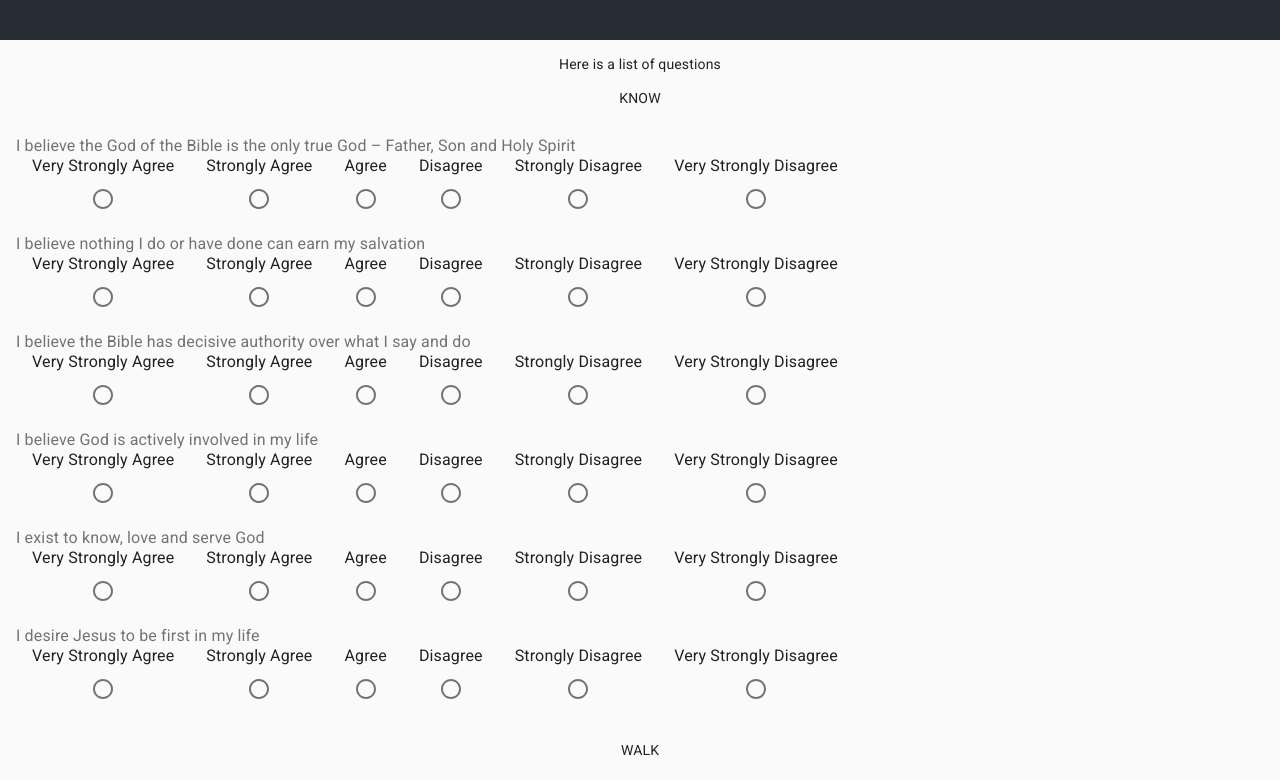
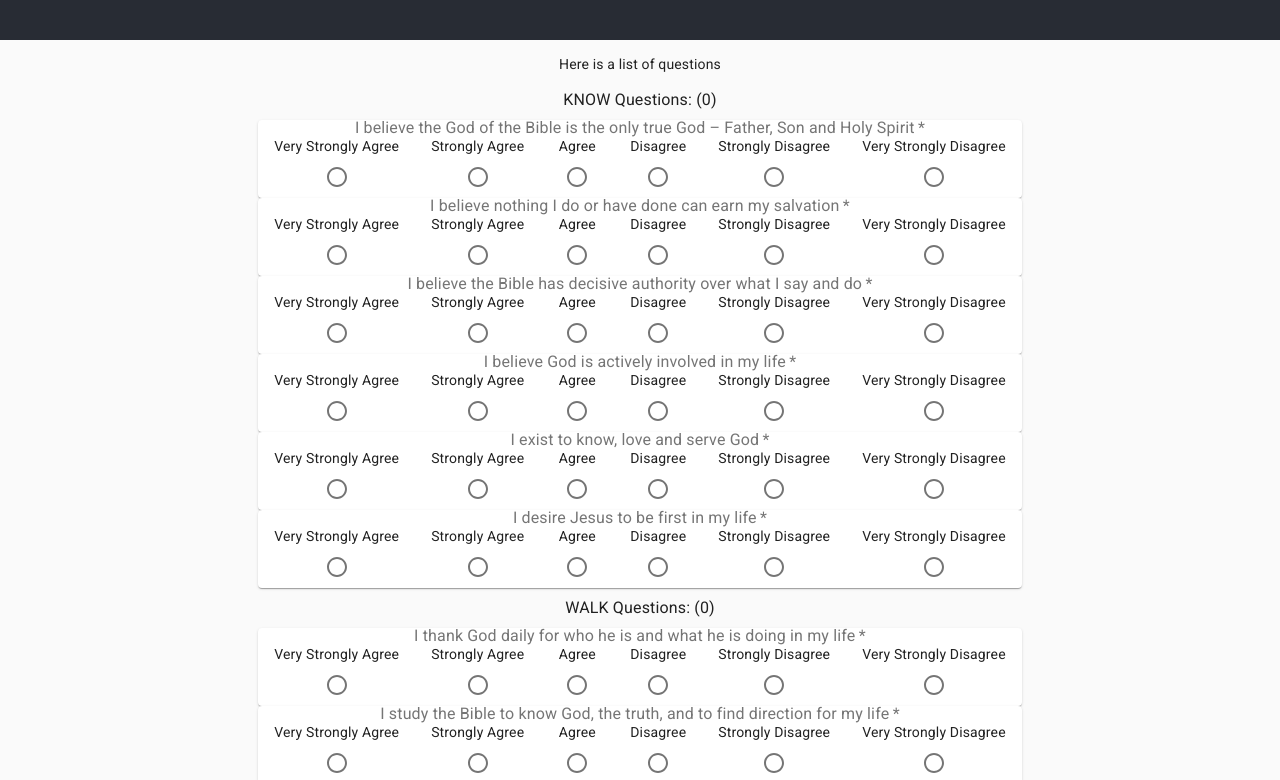
Before and after one commit to ChristopherZhong/grace-spiritual-discovery-tool, a React (Create React App) app: page / in a window 1280 px wide. Shown: the part 760-1540 px from the top of the page. Built offline with nearby package versions, Linux system fonts and the light colour scheme.

Commit message:
Track the scores for each type of question

```diff
--- a/src/components/Choices.tsx
+++ b/src/components/Choices.tsx
@@ -1,33 +1,53 @@
 import { Choice } from '../types/Choice';
-import { FormControlLabel, Radio, RadioGroup } from '@material-ui/core';
-import { ChangeEvent, useState } from 'react';
+import { FormControlLabel, Radio, RadioGroup, Typography } from '@material-ui/core';
+import { ChangeEvent, Component } from 'react';
 import { getText } from '../types/Text';
+import { QuestionType } from '../types/QuestionType';
+import { UpdateAnswerHandler } from './Questions';
 
-function createChoice(choice: Choice, index: number, language: string) {
+function ChoiceFormControlLabel(choice: Choice, index: number, language: string): JSX.Element {
   const text = getText(choice.text, language);
+  const label = <Typography variant='body2'>{text}</Typography>;
+  const value = `${choice.points}`;
   return (
     <FormControlLabel
       control={<Radio/>}
       key={index}
-      label={text}
+      label={label}
       labelPlacement='top'
-      value={text}
+      value={value}
     />
   );
 }
 
-export function Choices(choices: Choice[], language: string) {
-  const [value, setValue] = useState('');
+interface ChoicesProps {
+  choices: Array<Choice>;
+  handleChange: UpdateAnswerHandler;
+  language: string;
+  questionType: QuestionType;
+  questionIndex: number;
+}
 
-  const handleChange = (event: ChangeEvent<HTMLInputElement>) => {
-    setValue(event.target.value);
-  };
+export class Choices extends Component<ChoicesProps> {
+  constructor(props: ChoicesProps) {
+    super(props);
+  }
 
-  const mapChoice = (choice: Choice, index: number) => createChoice(choice, index, language);
-
-  return (
-    <RadioGroup aria-label="options" name="options" onChange={handleChange} row value={value}>
-      {choices.map(mapChoice)}
-    </RadioGroup>
-  );
+  render(): JSX.Element {
+    const { choices, handleChange, language, questionIndex, questionType } = this.props;
+    const mapChoice = (choice: Choice, index: number) => ChoiceFormControlLabel(choice, index, language);
+    return (
+      <RadioGroup
+        aria-label='choices'
+        name='choices'
+        onChange={(event: ChangeEvent<HTMLInputElement>) => {
+          console.log(`>>> Choices::render()::onChange(): index=${questionIndex} : ${event.target.value}`);
+          handleChange(questionType, questionIndex, Number(event.target.value));
+        }}
+        row
+      >
+        {choices.map(mapChoice)}
+      </RadioGroup>
+    );
+  }
 }
--- a/src/components/Questions.tsx
+++ b/src/components/Questions.tsx
@@ -2,24 +2,33 @@ import questionsJson from '../questions.json';
 import { Question } from '../types/Question';
 import { QuestionType } from '../types/QuestionType';
 import { Choices } from './Choices';
-import { FormControl, FormLabel, List, ListItem } from '@material-ui/core';
+import { Card, FormControl, FormLabel, List, Typography } from '@material-ui/core';
 import { getText } from '../types/Text';
+import { Component } from 'react';
 
-const questions = questionsJson as Question[];
+const questions = questionsJson as Array<Question>;
 
-function createQuestion(question: Question, index: number, language: string): JSX.Element {
+function QuestionFormControl(question: Question, index: number, language: string, handleChange: UpdateAnswerHandler): JSX.Element {
   return (
-    <ListItem key={index}>
-      <FormControl>
-        <FormLabel>{getText(question.text, language)}</FormLabel>
-        {Choices(question.choices, language)}
-      </FormControl>
-    </ListItem>
+    <FormControl
+      component={Card}
+      key={`${question.type}-${index}`}
+      required
+    >
+      <FormLabel required>{getText(question.text, language)}</FormLabel>
+      <Choices
+        choices={question.choices}
+        language={language}
+        handleChange={handleChange}
+        questionType={question.type}
+        questionIndex={index}
+      />
+    </FormControl>
   );
 }
 
-function createQuestions(questions: Question[], language: string): JSX.Element {
-  const mapQuestion = (question: Question, index: number) => createQuestion(question, index, language);
+function QuestionsList(questions: Array<Question>, language: string, handleChange: UpdateAnswerHandler): JSX.Element {
+  const mapQuestion = (question: Question, index: number) => QuestionFormControl(question, index, language, handleChange);
   return (
     <List component='ol'>
       {questions.map(mapQuestion)}
@@ -27,32 +36,145 @@ function createQuestions(questions: Question[], language: string): JSX.Element {
   );
 }
 
-function createQuestionsBy(type: QuestionType): JSX.Element {
-  const filter: Question[] = questions.filter(value => value.type === type);
+function QuestionsByType(type: QuestionType, handleChange: UpdateAnswerHandler, getScore: GetScore): JSX.Element {
+  const filter: Array<Question> = questions.filter(value => value.type === type);
   return (
     <div>
-      <p>{type}</p>
-      <div>{createQuestions(filter, 'en')}</div>
+      <Typography>{type} Questions: ({getScore(type)})</Typography>
+      {QuestionsList(filter, 'en', handleChange)}
     </div>
   );
 }
 
-const KnowQuestions = () => createQuestionsBy(QuestionType.Know);
-const WalkQuestions = () => createQuestionsBy(QuestionType.Walk);
-const RelateQuestions = () => createQuestionsBy(QuestionType.Relate);
-const ServeQuestions = () => createQuestionsBy(QuestionType.Serve);
-const ShareQuestions = () => createQuestionsBy(QuestionType.Share);
+// const WalkQuestions = (handleChange: ChangeEventHandler<HTMLInputElement>) => createQuestionsBy(QuestionType.Walk, handleChange);
+// const RelateQuestions = (handleChange: ChangeEventHandler<HTMLInputElement>) => createQuestionsBy(QuestionType.Relate, handleChange);
+// const ServeQuestions = (handleChange: ChangeEventHandler<HTMLInputElement>) => createQuestionsBy(QuestionType.Serve, handleChange);
+// const ShareQuestions = (handleChange: ChangeEventHandler<HTMLInputElement>) => createQuestionsBy(QuestionType.Share, handleChange);
 
-export function Questions(): JSX.Element {
-  return (
-    <div>
-      <p>Here is a list of questions</p>
+interface QuestionsState {
+  answersByType: Map<QuestionType, Array<number>>;
+  questionsByType: Map<QuestionType, Array<Question>>;
+  scoreByType: Map<QuestionType, number>;
+}
 
-      <KnowQuestions/>
-      <WalkQuestions/>
-      <RelateQuestions/>
-      <ServeQuestions/>
-      <ShareQuestions/>
-    </div>
-  );
+export interface UpdateAnswerHandler {
+  (questionType: QuestionType, questionIndex: number, value: number): void;
 }
+
+export interface GetScore {
+  (questionType: QuestionType): number;
+}
+
+function initQuestionsByType(questions: Array<Question>): Map<QuestionType, Array<Question>> {
+  const questionsByType = new Map<QuestionType, Array<Question>>();
+  questions.forEach((question: Question) => {
+    console.debug(`>>> Questions::toQuestionsByType() : questions loop : question=${JSON.stringify(question)}`);
+    let element = questionsByType.get(question.type);
+    if (element === undefined) {
+      element = new Array<Question>();
+      questionsByType.set(question.type, element);
+    }
+    element.push(question);
+  });
+  return questionsByType;
+}
+
+function initAnswersByType(questionsByType: Map<QuestionType, Array<Question>>): Map<QuestionType, Array<number>> {
+  const answersByType = new Map<QuestionType, Array<number>>();
+  questionsByType.forEach((value, key) => {
+    answersByType.set(key, Array(value.length).fill(0));
+  });
+  return answersByType;
+}
+
+function initScoreByType(answersByType: Map<QuestionType, Array<number>>): Map<QuestionType, number> {
+  const scoreByType = new Map<QuestionType, number>();
+  answersByType.forEach((value, key) => {
+    scoreByType.set(key, value.reduce(sum, 0));
+  });
+  return scoreByType;
+}
+
+function sum(previousValue: number, currentValue: number): number {
+  return previousValue + currentValue;
+}
+
+export class Questions extends Component<any, QuestionsState> {
+  constructor(props: any) {
+    super(props);
+    console.log(`Loading ${questions.length} questions ...`);
+    console.debug(`>>> Questions::constructor() : questions=${JSON.stringify(questions)}`);
+
+    const questionsByType = initQuestionsByType(questions);
+    questionsByType.forEach((value, key) => {
+      console.log(`... ${value.length} ${key} questions`);
+    });
+
+    const answersByType = initAnswersByType(questionsByType);
+    answersByType.forEach((value, key) => {
+      console.log(`... ${key} answers: ${JSON.stringify(value)}`);
+    });
+
+    const scoresByType = initScoreByType(answersByType);
+    scoresByType.forEach(((value, key) => {
+      console.log(`... ${key} score: ${value}`);
+    }));
+
+    this.state = {
+      answersByType: answersByType,
+      questionsByType: questionsByType,
+      scoreByType: scoresByType,
+    };
+    console.debug(`>>> Questions::() : state=${JSON.stringify(this.state)}`);
+  }
+
+  handleChange: UpdateAnswerHandler = (questionType: QuestionType, questionIndex: number, value: number) => {
+    console.debug(`>>> Questions::handleChange() : questionType=${questionType}, questionIndex=${questionIndex}, value=${value}`);
+    let answers: Array<number> | undefined = this.state.answersByType.get(questionType);
+    if (answers === undefined) {
+      console.warn(`Something went wrong! 'get(${questionType})' should return an array`);
+      return;
+    }
+    console.debug(`>>> Questions::handleChange() : BEFORE: questionType=${questionType}, answers=${answers}`);
+    answers = answers.map((current, index) => index === questionIndex ? value : current);
+    console.debug(`>>> Questions::handleChange() :  AFTER: questionType=${questionType}, answers=${answers}`);
+
+    const score = answers.reduce(sum, 0);
+    console.debug(`>>> Questions::handleChange() : score=${score}`);
+
+    const state: QuestionsState = {
+      ...this.state,
+      answersByType: new Map(this.state.answersByType).set(questionType, answers),
+      scoreByType: new Map(this.state.scoreByType).set(questionType, score),
+    };
+    console.debug(`>>> Questions::handleChange() : state=${JSON.stringify(state)}`);
+
+    console.debug(`>>> Questions::handleChange() : BEFORE: ${JSON.stringify(this.state)}`);
+    this.setState(state);
+    console.debug(`>>> Questions::handleChange() :  AFTER: ${JSON.stringify(this.state)}`);
+  };
+
+  getScore: GetScore = (questionType: QuestionType) => {
+    console.debug(`>>> Questions::getScore() : questionType=${questionType}`);
+    const score = this.state.scoreByType.get(questionType);
+    if (score === undefined) {
+      console.warn(`Something went wrong! get(${questionType}) should return a number`);
+      return 0;
+    }
+    console.debug(`>>> Questions::getScore() : score=${score}`);
+    return score;
+  };
+
+  render(): JSX.Element {
+    return (
+      <div>
+        <p>Here is a list of questions</p>
+        {QuestionsByType(QuestionType.Know, this.handleChange, this.getScore)}
+        {QuestionsByType(QuestionType.Walk, this.handleChange, this.getScore)}
+        {QuestionsByType(QuestionType.Relate, this.handleChange, this.getScore)}
+        {QuestionsByType(QuestionType.Serve, this.handleChange, this.getScore)}
+        {QuestionsByType(QuestionType.Share, this.handleChange, this.getScore)}
+      </div>
+    );
+  }
+}
```
